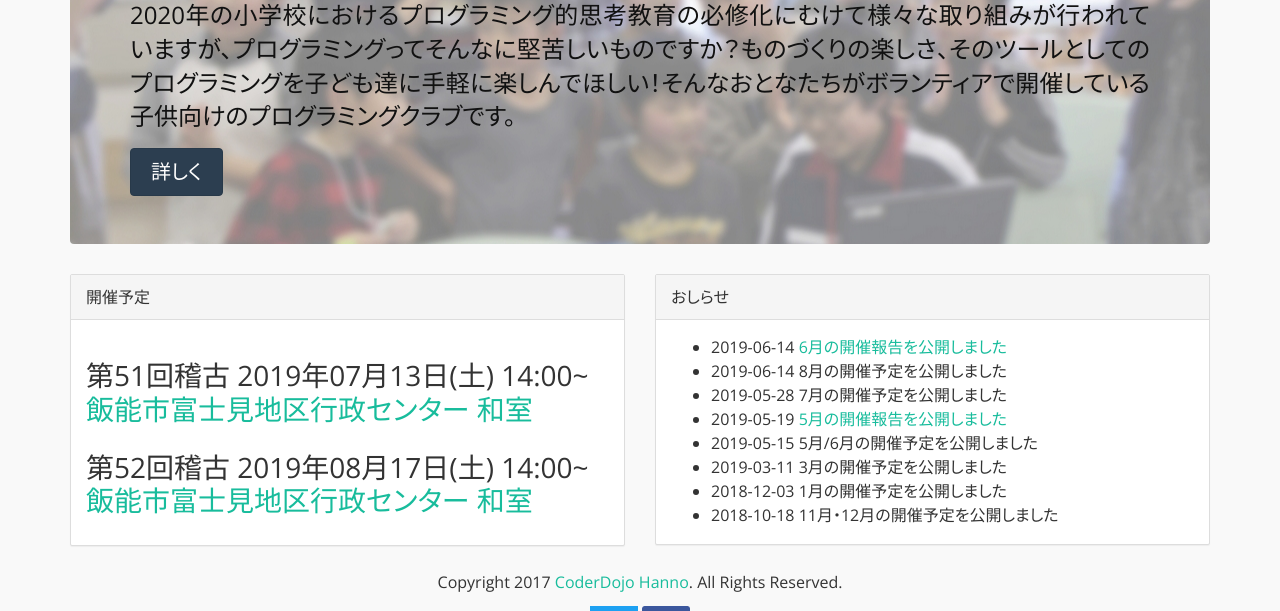
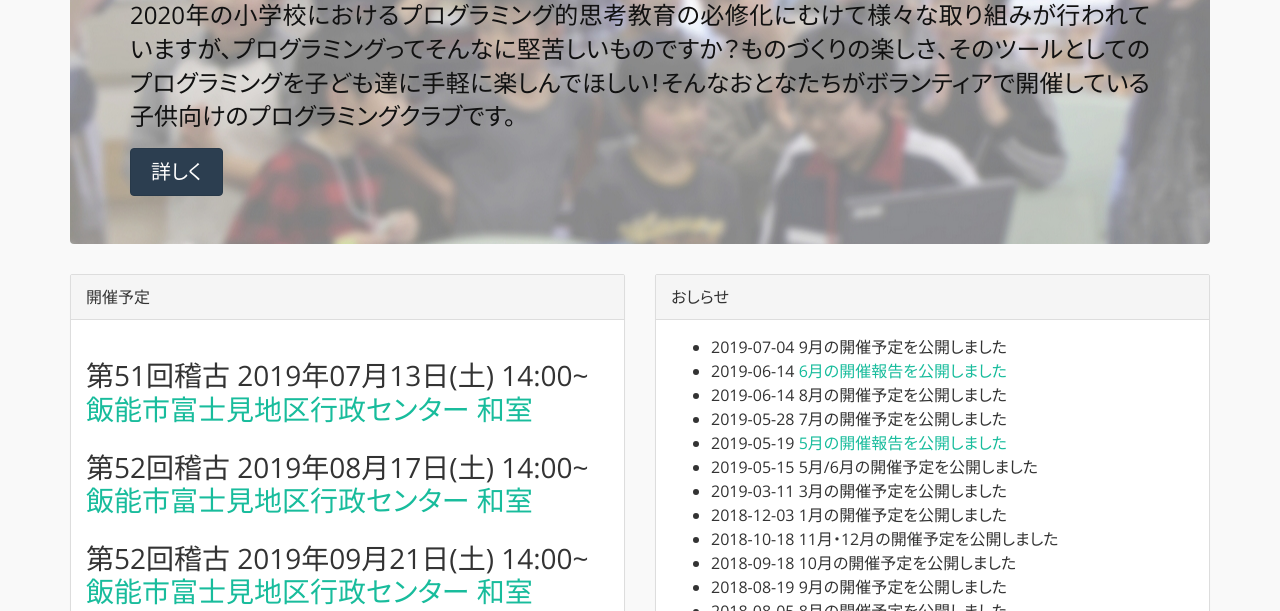
Before and after one commit to CoderDojoHanno/CoderDojoHanno.github.io, a plain HTML site: page index.html in a window 1280 px wide. Shown: the part 311-922 px from the top of the page. Drawn offline with nearby package versions, Linux system fonts and the light colour scheme.

Commit message:
Update index.html

```diff
--- a/index.html
+++ b/index.html
@@ -97,6 +97,7 @@
             <div class="panel-body">
               <h2>第51回稽古 2019年07月13日(土) 14:00~<br><a href="https://bit.ly/2VlzTo1" target="_blank">飯能市富士見地区行政センター 和室</a></h2>
               <h2>第52回稽古 2019年08月17日(土) 14:00~<br><a href="https://bit.ly/2VlzTo1" target="_blank">飯能市富士見地区行政センター 和室</a></h2>
+              <h2>第52回稽古 2019年09月21日(土) 14:00~<br><a href="https://bit.ly/2VlzTo1" target="_blank">飯能市富士見地区行政センター 和室</a></h2>
             </div>
           </div>
         </div>
@@ -105,6 +106,7 @@
             <div class="panel-heading">おしらせ</div>
             <div class="panel-body">
               <ul style="height:100%; overflow-y:auto;">
+                <li>2019-07-04 9月の開催予定を公開しました</li>
                 <li>2019-06-14 <a href="https://blog.coderdojohanno.com/2019/06/50.html/">6月の開催報告を公開しました</a></li>
                 <li>2019-06-14 8月の開催予定を公開しました</li>
                 <li>2019-05-28 7月の開催予定を公開しました</li>
```
